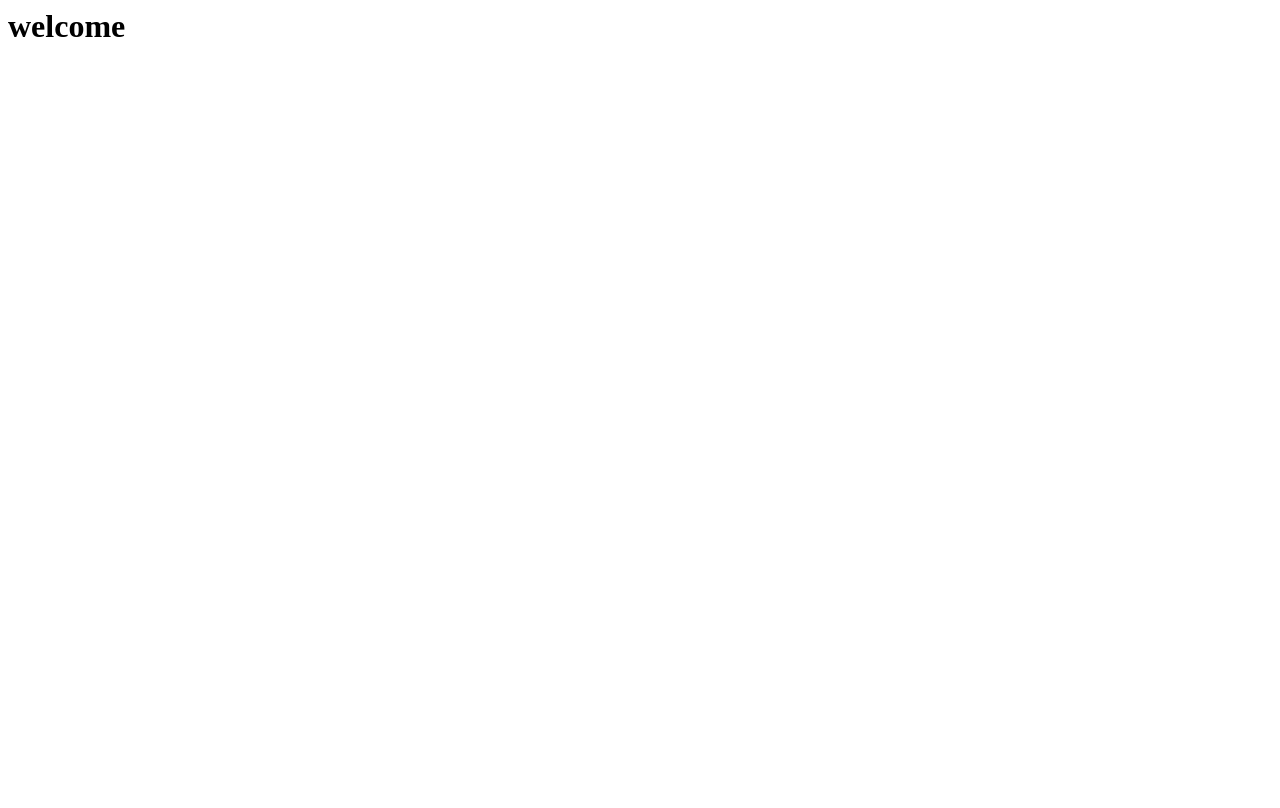
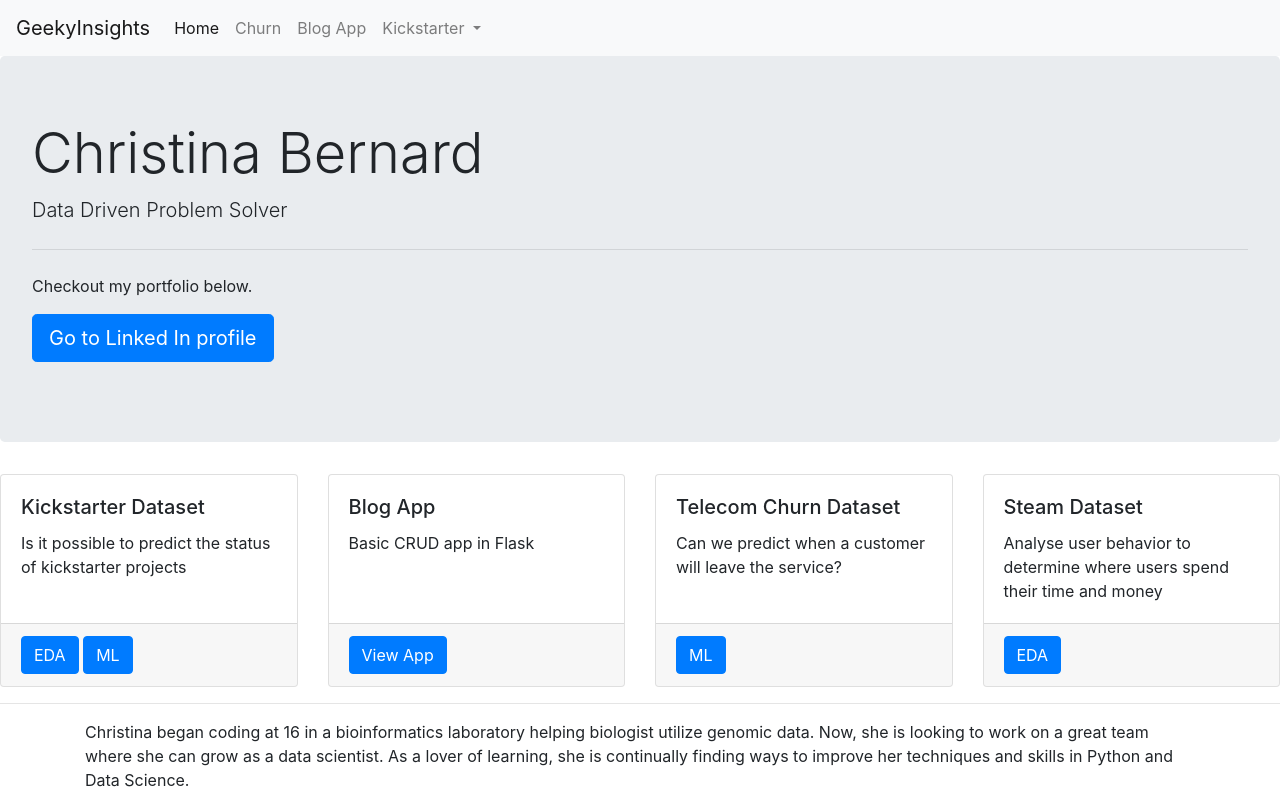
Before and after one commit to geekyinsights/geekyinsights.github.io, a plain HTML site: page index.html in a window 1280 px wide. Drawn offline with nearby package versions, Linux system fonts and the light colour scheme.

Commit message:
Additional html,bootstrap, links added

```diff
--- a/index.html
+++ b/index.html
@@ -1 +1,119 @@
-<h1> welcome </h1>
+<!doctype html>
+<html lang="en">
+  <head>
+    <!-- Required meta tags -->
+    <meta charset="utf-8">
+    <meta name="viewport" content="width=device-width, initial-scale=1, shrink-to-fit=no">
+
+    <!-- Bootstrap CSS -->
+    <link rel="stylesheet" href="https://maxcdn.bootstrapcdn.com/bootstrap/4.0.0/css/bootstrap.min.css" integrity="sha384-Gn5384xqQ1aoWXA+058RXPxPg6fy4IWvTNh0E263XmFcJlSAwiGgFAW/dAiS6JXm" crossorigin="anonymous">
+
+    <title>Geeky Insights!</title>
+  </head>
+  <body>
+    <nav class="navbar navbar-expand-lg navbar-light bg-light">
+  <a class="navbar-brand" href="#">GeekyInsights</a>
+  <button class="navbar-toggler" type="button" data-toggle="collapse" data-target="#navbarSupportedContent" aria-controls="navbarSupportedContent" aria-expanded="false" aria-label="Toggle navigation">
+    <span class="navbar-toggler-icon"></span>
+  </button>
+
+  <div class="collapse navbar-collapse" id="navbarSupportedContent">
+    <ul class="navbar-nav mr-auto">
+      <li class="nav-item active">
+        <a class="nav-link" href="#">Home <span class="sr-only">(current)</span></a>
+      </li>
+      <li class="nav-item">
+        <a class="nav-link" href="#">Churn</a>
+      </li>
+      <li class="nav-item">
+        <a class="nav-link" href="#">Blog App</a>
+      </li>
+      <li class="nav-item dropdown">
+        <a class="nav-link dropdown-toggle" href="#" id="navbarDropdown" role="button" data-toggle="dropdown" aria-haspopup="true" aria-expanded="false">
+          Kickstarter
+        </a>
+        <div class="dropdown-menu" aria-labelledby="navbarDropdown">
+          <a class="dropdown-item" href="#">Exploratory Data Analysis</a>
+          <a class="dropdown-item" href="#">Random Forest</a>
+        </div>
+      </li>
+
+    </ul>
+
+  </div>
+</nav>
+
+<div class="jumbotron">
+  <h1 class="display-4">Christina Bernard</h1>
+  <p class="lead">Data Driven Problem Solver</p>
+  <hr class="my-4">
+  <p>Checkout my portfolio below.</p>
+  <p class="lead">
+    <a class="btn btn-primary btn-lg" href="https://www.linkedin.com/in/christina-bernard-pythonista" role="button">Go to Linked In profile</a>
+  </p>
+</div>
+    <!--My Specialities
+    ================================================== -->
+  <div class="card-deck">
+  <div class="card">
+    <div class="card-body">
+      <h5 class="card-title">Kickstarter Dataset</h5>
+      <p class="card-text"> Is it possible to predict the status of kickstarter projects</p>
+    </div>
+    <div class="card-footer">
+      <a href="https://github.com/geekyinsights/portfolio_notebooks/blob/master/kickstarter/Exploratory%20Data%20analysis%20of%20KickStarter%20Kaggle%20Dataset.ipynb" class="btn btn-primary">EDA</a>
+      <a href="https://github.com/geekyinsights/portfolio_notebooks/blob/master/kickstarter/Random%20Forest%20of%20Kickstarter%20data.ipynb" class="btn btn-primary">ML</a>
+    </div>
+  </div>
+  <div class="card">
+    <div class="card-body">
+      <h5 class="card-title">Blog App</h5>
+      <p class="card-text">Basic CRUD app in Flask</p>
+    </div>
+    <div class="card-footer">
+      <a href="http://geekyinsights.pythonanywhere.com/" class="btn btn-primary">View App</a>
+    </div>
+  </div>
+  <div class="card">
+    <div class="card-body">
+      <h5 class="card-title">Telecom Churn Dataset</h5>
+      <p class="card-text">Can we predict when a customer will leave the service?</p>
+    </div>
+    <div class="card-footer">
+      <a href="https://github.com/geekyinsights/portfolio_notebooks/blob/master/Telcom/Customer%20Churn.ipynb" class="btn btn-primary">ML</a>
+    </div>
+  </div>
+  <div class="card">
+    <div class="card-body">
+      <h5 class="card-title">Steam Dataset</h5>
+      <p class="card-text">Analyse user behavior to determine where users spend their time and money</p>
+    </div>
+    <div class="card-footer">
+      <a href="https://docs.google.com/document/d/1od7nmmMYxX7LaldbVjFZLdNKRiEB4a-4ZmgWA1XSHb4/edit?usp=sharing" class="btn btn-primary">EDA</a>
+    </div>
+  </div>
+</div>
+<hr/>
+<div class="row">
+  <div class="container">
+    <div clas="col">
+    <p> Christina began coding at 16 in a bioinformatics laboratory helping biologist utilize genomic data.
+     Now, she is looking to work on a great team where she can grow as a data scientist. As a lover of learning,
+   she is continually finding ways to improve her techniques and skills in Python and Data Science.</p>
+ </div>
+ </div>
+</div>
+
+
+
+
+
+
+
+    <!-- Optional JavaScript -->
+    <!-- jQuery first, then Popper.js, then Bootstrap JS -->
+    <script src="https://code.jquery.com/jquery-3.2.1.slim.min.js" integrity="sha384-KJ3o2DKtIkvYIK3UENzmM7KCkRr/rE9/Qpg6aAZGJwFDMVNA/GpGFF93hXpG5KkN" crossorigin="anonymous"></script>
+    <script src="https://cdnjs.cloudflare.com/ajax/libs/popper.js/1.12.9/umd/popper.min.js" integrity="sha384-ApNbgh9B+Y1QKtv3Rn7W3mgPxhU9K/ScQsAP7hUibX39j7fakFPskvXusvfa0b4Q" crossorigin="anonymous"></script>
+    <script src="https://maxcdn.bootstrapcdn.com/bootstrap/4.0.0/js/bootstrap.min.js" integrity="sha384-JZR6Spejh4U02d8jOt6vLEHfe/JQGiRRSQQxSfFWpi1MquVdAyjUar5+76PVCmYl" crossorigin="anonymous"></script>
+  </body>
+</html>
```
